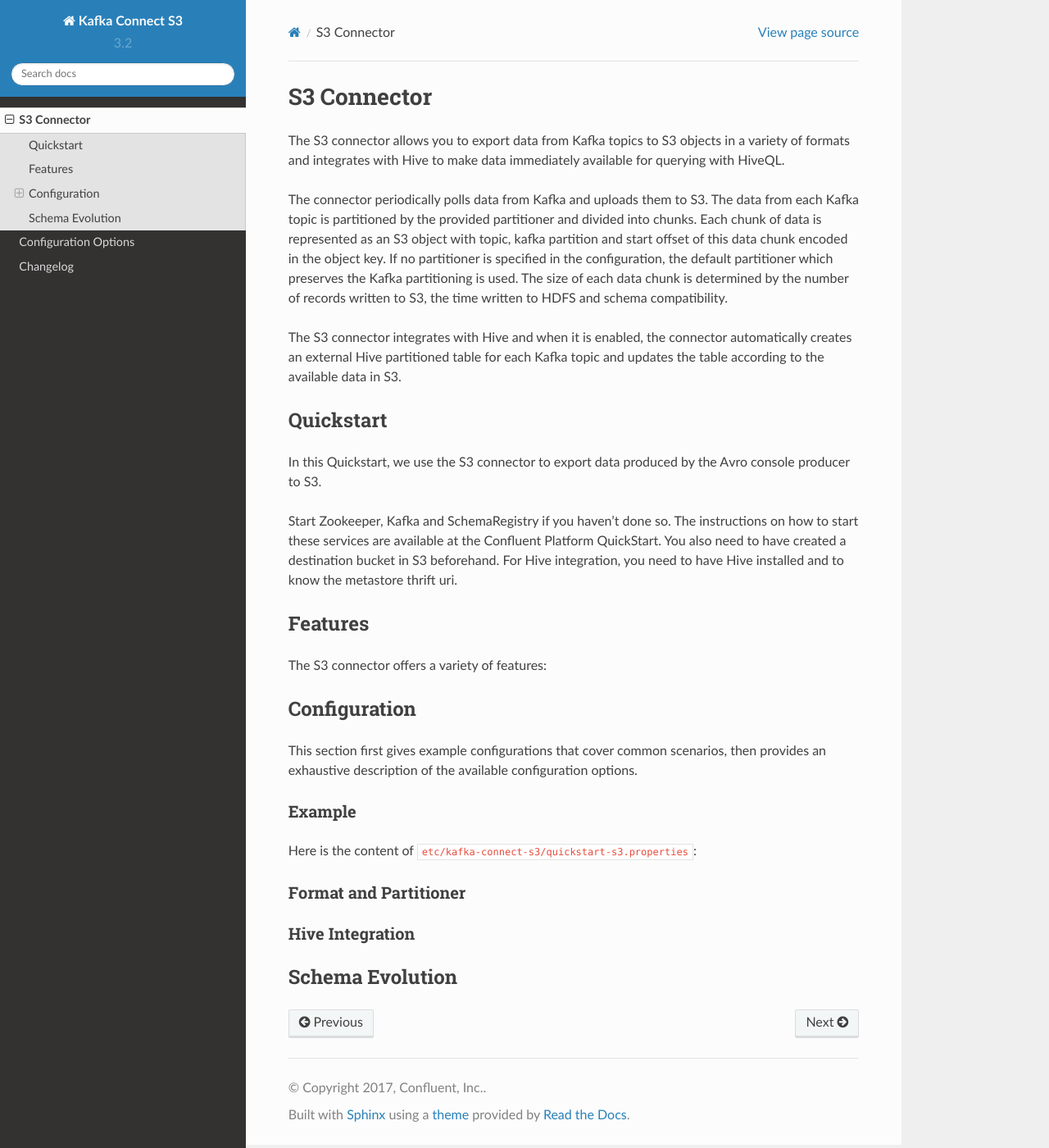
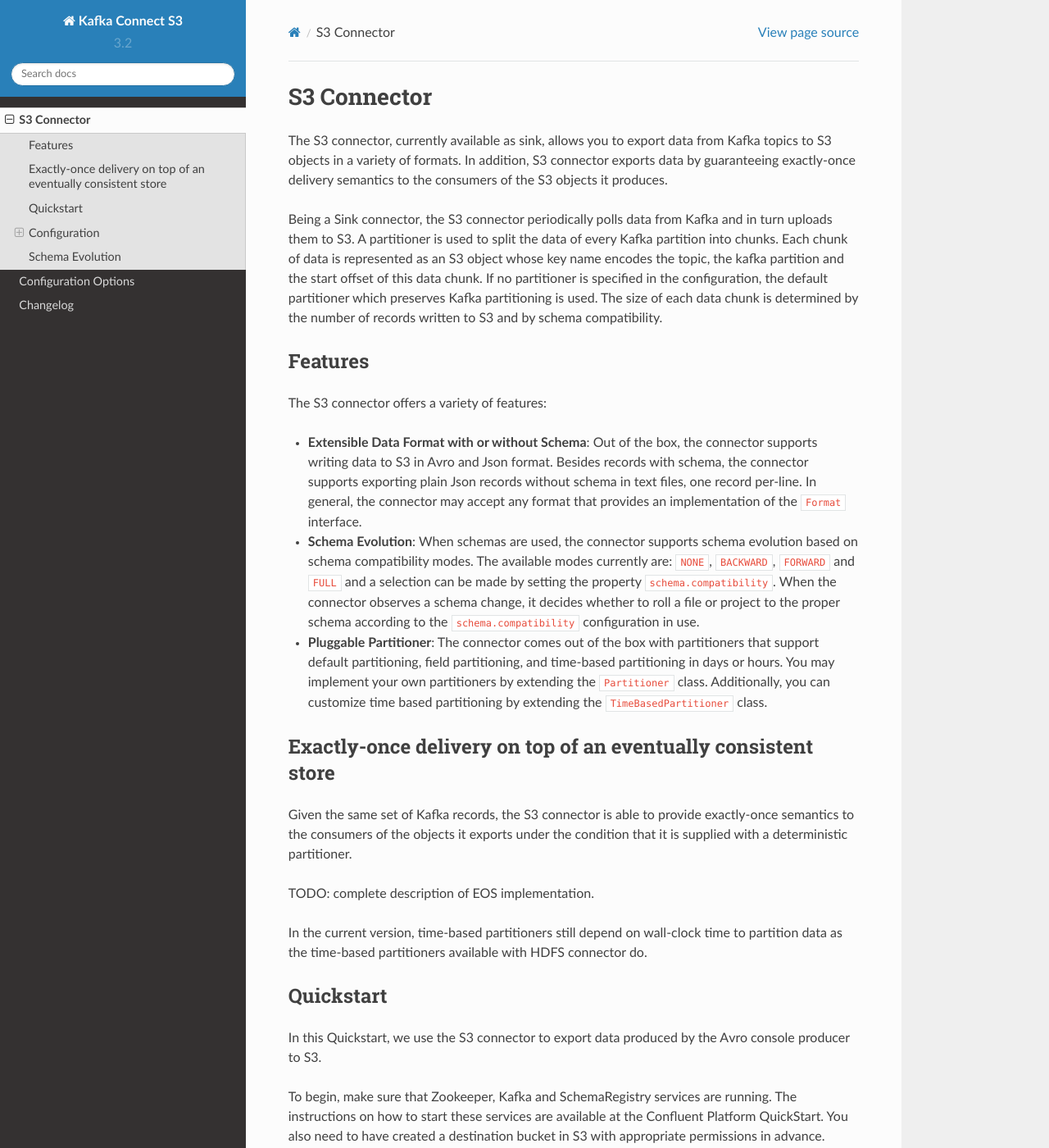
Before and after one commit to confluentinc/kafka-connect-storage-cloud, a Sphinx documentation site: the page built from kafka-connect-s3/docs/s3_connector.rst, in a window 1280 px wide and 1400 px high. Shown: the whole window at 82% size. Built offline with Sphinx 7.4.7 and the Read the Docs theme 2.0.0, drawn with Linux system fonts in a browser that asks for light colours.

Commit message:
Add intro and overview.

```diff
--- a/kafka-connect-s3/docs/s3_connector.rst
+++ b/kafka-connect-s3/docs/s3_connector.rst
@@ -1,33 +1,57 @@
 S3 Connector
 ==============
 
-The S3 connector allows you to export data from Kafka topics to S3 objects in a variety of formats
-and integrates with Hive to make data immediately available for querying with HiveQL.
+The S3 connector, currently available as sink, allows you to export data from Kafka topics to S3 objects in a
+variety of formats. In addition, S3 connector exports data by guaranteeing exactly-once delivery
+semantics to the consumers of the S3 objects it produces.
 
-The connector periodically polls data from Kafka and uploads them to S3. The data from each Kafka
-topic is partitioned by the provided partitioner and divided into chunks. Each chunk of data is
-represented as an S3 object with topic, kafka partition and start offset of this data chunk encoded
-in the object key. If no partitioner is specified in the configuration, the default partitioner which
-preserves the Kafka partitioning is used. The size of each data chunk is determined by the number of
-records written to S3, the time written to HDFS and schema compatibility.
+Being a Sink connector, the S3 connector periodically polls data from Kafka and in turn uploads them
+to S3. A partitioner is used to split the data of every Kafka partition into chunks. Each chunk of data is
+represented as an S3 object whose key name encodes the topic, the kafka partition and the start offset of
+this data chunk. If no partitioner is specified in the configuration, the default partitioner which
+preserves Kafka partitioning is used. The size of each data chunk is determined by the number of
+records written to S3 and by schema compatibility.
 
-The S3 connector integrates with Hive and when it is enabled, the connector automatically creates
-an external Hive partitioned table for each Kafka topic and updates the table according to the
-available data in S3.
+Features
+--------
+The S3 connector offers a variety of features:
+
+* **Extensible Data Format with or without Schema**: Out of the box, the connector supports writing data to S3 in Avro
+  and Json format. Besides records with schema, the connector supports exporting plain Json records without schema in
+  text files, one record per-line. In general, the connector may accept any format that provides an implementation of
+  the ``Format`` interface.
+
+* **Schema Evolution**: When schemas are used, the connector supports schema evolution based on schema compatibility
+  modes. The available modes currently are: ``NONE``, ``BACKWARD``, ``FORWARD`` and ``FULL`` and a selection can be made
+  by setting the property ``schema.compatibility``. When the connector observes a schema change, it decides whether to
+  roll a file or project to the proper schema according to the ``schema.compatibility`` configuration in use.
+
+* **Pluggable Partitioner**: The connector comes out of the box with partitioners that support default partitioning,
+  field partitioning, and time-based partitioning in days or hours. You may implement your own partitioners by
+  extending the ``Partitioner`` class. Additionally, you can customize time based partitioning by extending the
+  ``TimeBasedPartitioner`` class.
+
+
+Exactly-once delivery on top of an eventually consistent store
+--------------------------------------------------------------
+Given the same set of Kafka records, the S3 connector is able to provide exactly-once semantics to the consumers of the
+objects it exports under the condition that it is supplied with a deterministic partitioner.
+
+TODO: complete description of EOS implementation.
+
+In the current version, time-based partitioners still depend on wall-clock time to partition data as the time-based
+partitioners available with HDFS connector do.
+
 
 Quickstart
 ----------
 In this Quickstart, we use the S3 connector to export data produced by the Avro console producer
 to S3.
 
-Start Zookeeper, Kafka and SchemaRegistry if you haven't done so. The instructions on how to start
-these services are available at the Confluent Platform QuickStart. You also need to have created
-a destination bucket in S3 beforehand. For Hive integration, you need to have Hive installed and
-to know the metastore thrift uri.
+To begin, make sure that Zookeeper, Kafka and SchemaRegistry services are running. The instructions on how to start
+these services are available at the Confluent Platform QuickStart. You also need to have created a destination bucket
+in S3 with appropriate permissions in advance.
 
-Features
---------
-The S3 connector offers a variety of features:
 
 Configuration
 -------------
```
